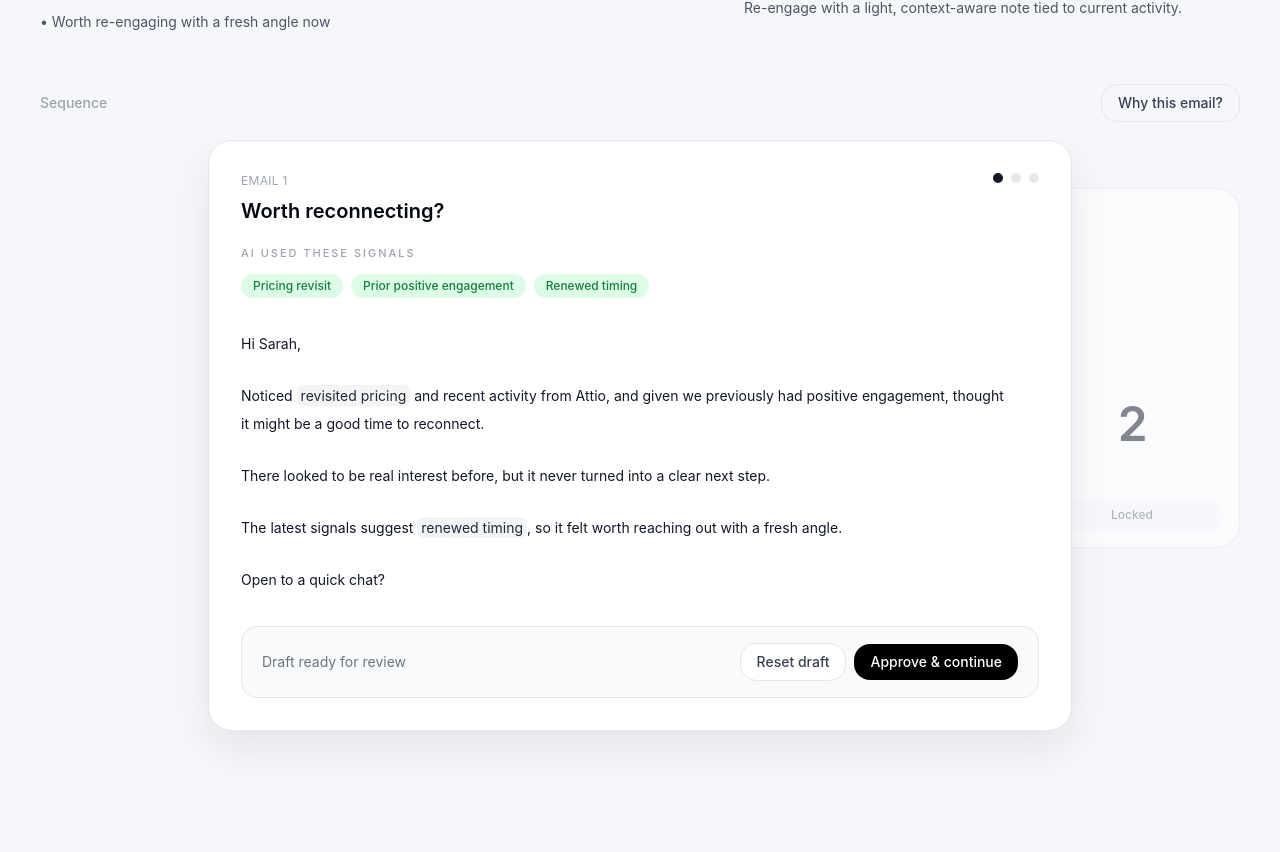
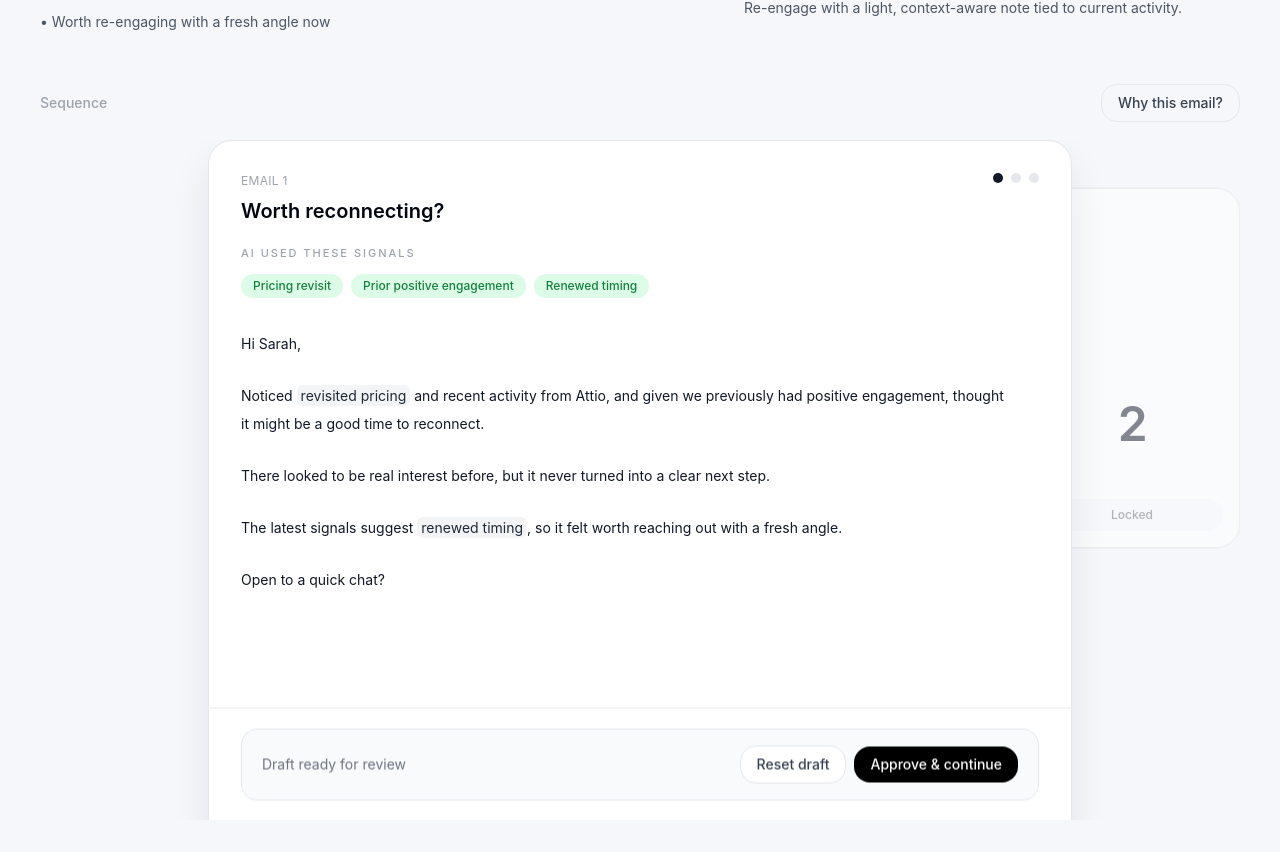
Before and after one commit to powerstephen/SignalOps, a Next.js app: page /contact/1 in a window 1280 px wide. Shown: the part 456-1308 px from the top of the page. Before the commit the page ends 1268 px from the top, so only its background shows below. Built offline with nearby package versions, Linux system fonts and the light colour scheme.

Commit message:
Update page.tsx

```diff
--- a/app/contact/[id]/page.tsx
+++ b/app/contact/[id]/page.tsx
@@ -784,7 +784,7 @@ export default function ContactPage({ params }: Props) {
             </div>
           </div>
 
-          <div className="relative min-h-[640px] overflow-hidden">
+          <div className="relative min-h-[680px] overflow-hidden">
             {prevEmail ? (
               <button
                 type="button"
@@ -801,7 +801,8 @@ export default function ContactPage({ params }: Props) {
               </button>
             ) : null}
 
-            <div className="absolute left-1/2 top-0 z-10 w-[72%] -translate-x-1/2 rounded-3xl border border-gray-200 bg-white px-8 py-8 shadow-[0_18px_40px_rgba(17,24,39,0.08)]">
+            <div className="absolute left-1/2 top-0 z-10 w-[72%] -translate-x-1/2 rounded-3xl border border-gray-200 bg-white shadow-[0_18px_40px_rgba(17,24,39,0.08)]">
+              <div className="px-8 py-8">
                 <div className="flex items-start justify-between gap-4">
                   <div>
                     <div className="flex items-center gap-3">
@@ -862,7 +863,7 @@ export default function ContactPage({ params }: Props) {
                   </div>
                 </div>
 
-              <div className="mt-8 max-w-3xl text-sm leading-7 text-gray-900">
+                <div className="mt-8 max-w-3xl pb-28 text-sm leading-7 text-gray-900">
                   <p className="whitespace-pre-wrap">{activeDraft.intro}</p>
 
                   {activeDraft.paragraphs.map((paragraph, index) => (
@@ -875,8 +876,10 @@ export default function ContactPage({ params }: Props) {
                     </p>
                   ))}
                 </div>
+              </div>
 
-              <div className="mt-8 flex items-center justify-between rounded-2xl border border-gray-200 bg-gray-50 px-5 py-4">
+              <div className="sticky bottom-0 rounded-b-3xl border-t border-gray-200 bg-white/95 px-8 py-5 backdrop-blur">
+                <div className="flex items-center justify-between rounded-2xl border border-gray-200 bg-gray-50 px-5 py-4">
                   <div className="text-sm text-gray-500">
                     {draftMode !== "default"
                       ? "AI updated draft ready for review"
@@ -900,6 +903,7 @@ export default function ContactPage({ params }: Props) {
                         ? "Approve & continue"
                         : "Approved"}
                     </button>
+                  </div>
                 </div>
               </div>
             </div>
```
Lines whose indentation alone changed are shown as unchanged.
